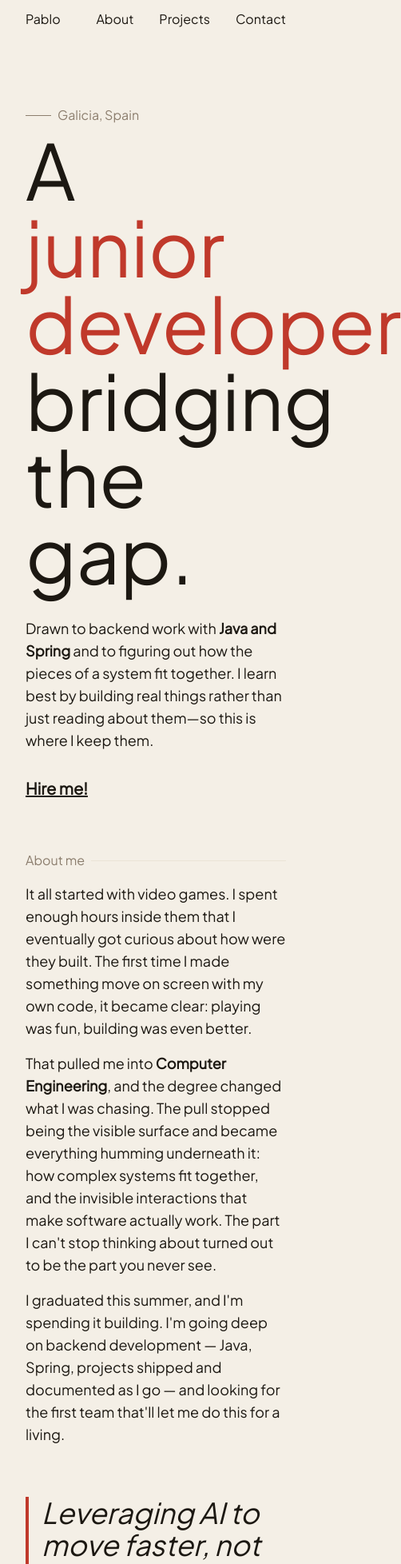
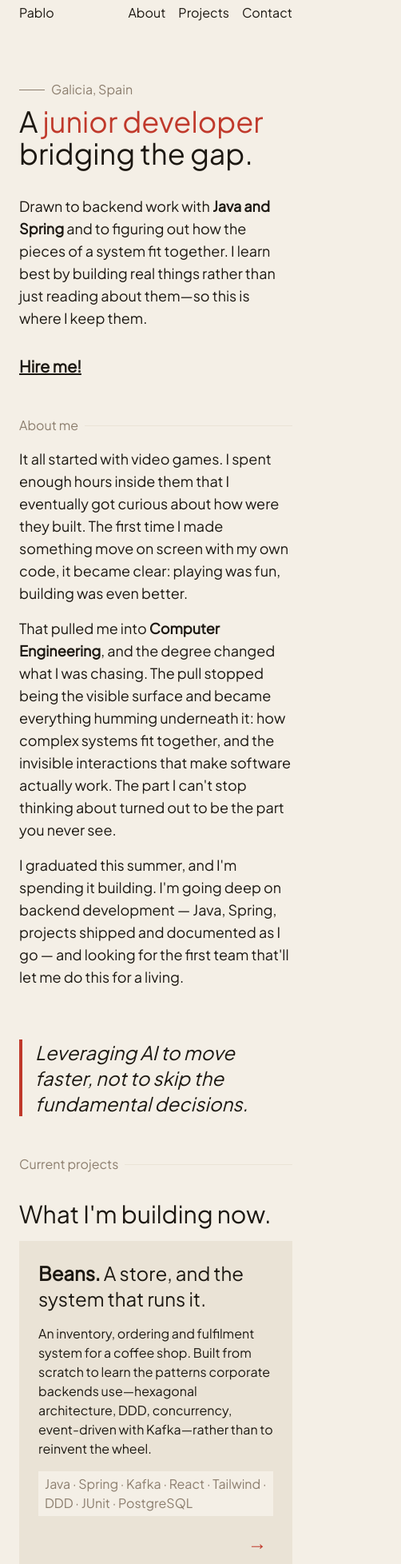
Before and after one commit to pabloquirogaotero/pablo-place, a React (Vite) app: page / in a window 390 px wide. Shown: the part 20-1976 px from the top of the page at 80% size, 502 px wide, since content can reach past the window. Built offline with nearby package versions, Linux system fonts and the light colour scheme.

Commit message:
feat: add responsiveness

```diff
--- a/src/App.tsx
+++ b/src/App.tsx
@@ -1,21 +1,21 @@
 function App() {
   return (
-    <main className="flex flex-col max-w-3xl mx-auto px-8 text-ink">
-      <header className="flex justify-between items-baseline py-8">
+    <main className="flex flex-col max-w-3xl mx-auto px-6 sm:px-8 text-ink">
+      <header className="flex flex-wrap justify-between items-baseline gap-x-4 gap-y-2 py-6 sm:py-8">
         <p>Pablo</p>
-        <nav className="flex items-baseline gap-8">
+        <nav className="flex items-baseline gap-4 sm:gap-8">
           <a href="#about" className="">About</a>
           <a href="#projects" className="">Projects</a>
           <a href="#contact" className="">Contact</a>
         </nav>
       </header>
-      <section className="pt-16">
+      <section className="pt-12 sm:pt-16">
         <div className="flex items-center gap-2">
           <span className="w-8 h-px bg-ink-light"></span>
           <p className="text-ink-light">Galicia, Spain</p>
         </div>
 
-        <h1 className="pt-2 text-8xl">
+        <h1 className="pt-2 text-4xl sm:text-6xl md:text-7xl lg:text-8xl">
           A <strong className="font-normal text-accent">junior developer</strong> bridging the gap.
         </h1>
 
@@ -26,7 +26,7 @@ function App() {
         </p>
         <a href="#contact" className="block pt-8 font-bold text-xl underline">Hire me!</a>
       </section>
-      <section id="about" className="pt-16">
+      <section id="about" className="pt-12 sm:pt-16">
         <div className="flex items-center gap-2">
           <p className="text-ink-light">About me</p>
           <span className="flex-1 h-px bg-cream-dark"></span>
@@ -34,52 +34,52 @@ function App() {
         <p className="text-lg mt-4">It all started with video games. I spent enough hours inside them that I eventually got curious about how were they built. The first time I made something move on screen with my own code, it became clear: playing was fun, building was even better.</p>
         <p className="text-lg mt-4">That pulled me into <strong>Computer Engineering</strong>, and the degree changed what I was chasing. The pull stopped being the visible surface and became everything humming underneath it: how complex systems fit together, and the invisible interactions that make software actually work. The part I can't stop thinking about turned out to be the part you never see.</p>
         <p className="text-lg mt-4">I graduated this summer, and I'm spending it building. I'm going deep on backend development — Java, Spring, projects shipped and documented as I go — and looking for the first team that'll let me do this for a living.</p>
-        <blockquote className="mt-16 border-l-4 border-accent pl-4 text-4xl italic">
+        <blockquote className="mt-16 border-l-4 border-accent pl-4 text-2xl sm:text-3xl md:text-4xl italic">
           Leveraging AI to move faster, not to skip the fundamental decisions.
         </blockquote>
       </section>
-      <section id="projects" className="pt-16">
+      <section id="projects" className="pt-12 sm:pt-16">
         <div className="flex items-center gap-2">
           <p className="text-ink-light">Current projects</p>
           <span className="flex-1 h-px bg-cream-dark"></span>
         </div>
-        <h2 className="text-4xl pt-8">What I'm building now.</h2>
-        <a href="https://github.com/pabloquirogaotero/beans" target="_blank" className="group block w-full mt-4 p-8 bg-cream-dark hover:bg-[#E0D9CE] cursor-pointer">
+        <h2 className="text-3xl sm:text-4xl pt-8">What I'm building now.</h2>
+        <a href="https://github.com/pabloquirogaotero/beans" target="_blank" className="group block w-full mt-4 p-6 sm:p-8 bg-cream-dark hover:bg-[#E0D9CE] cursor-pointer">
           <p className="text-2xl"><strong>Beans.</strong> A store, and the system that runs it.</p>
           <p className="pt-4">
             An inventory, ordering and fulfilment system for a coffee shop. Built from scratch to learn the
             patterns corporate backends use&mdash;hexagonal architecture, DDD, concurrency, event-driven with
             Kafka&mdash;rather than to reinvent the wheel.
           </p>
-          <div className="flex justify-between pt-4">
+          <div className="flex flex-col sm:flex-row sm:justify-between sm:items-center gap-4 pt-4">
             <div className="flex">
               <p className="px-2 py-1 bg-cream text-ink-light">Java · Spring · Kafka · React · Tailwind · DDD · JUnit · PostgreSQL</p>
             </div>
-            <p className="text-2xl font-bold text-accent pr-2 transition-all duration-300 group-hover:pr-0">&rarr;</p>
+            <p className="self-end sm:self-auto text-2xl font-bold text-accent pr-2 transition-all duration-300 sm:group-hover:pr-0">&rarr;</p>
           </div>
         </a>
       </section>
-      <section id="trajectory" className="pt-16">
+      <section id="trajectory" className="pt-12 sm:pt-16">
         <div className="flex items-center gap-2">
           <p className="text-ink-light">Trajectory</p>
           <span className="flex-1 h-px bg-cream-dark"></span>
         </div>
-        <h2 className="text-4xl pt-8">The journey.</h2>
-        <div className="flex py-8 border-b border-cream-dark gap-16">
+        <h2 className="text-3xl sm:text-4xl pt-8">The journey.</h2>
+        <div className="flex flex-col sm:flex-row py-8 border-b border-cream-dark gap-2 sm:gap-16">
           <p className="text-xl">2026</p>
           <div>
             <p className="text-xl">Graduated and internship at Viewnext.</p>
             <p className="pt-2">I could work on systems other people depend on. There, I could see the gap between university and production environments, and I'm spending the summer bridging it.</p>
           </div>
         </div>
-        <div className="flex py-8 border-b border-cream-dark gap-16">
+        <div className="flex flex-col sm:flex-row py-8 border-b border-cream-dark gap-2 sm:gap-16">
           <p className="text-xl">2022</p>
           <div>
             <p className="text-xl">Started Computer Engineering.</p>
             <p className="pt-2">Traded game logic for the fundamentals&mdash;algorithms, architecture, the layers I didn't know were there.</p>
           </div>
         </div>
-        <div className="flex pt-8 gap-16">
+        <div className="flex flex-col sm:flex-row pt-8 gap-2 sm:gap-16">
           <p className="text-xl">2016</p>
           <div>
             <p className="text-xl">First lines of code.</p>
@@ -87,18 +87,18 @@ function App() {
           </div>
         </div>
       </section>
-      <section id="contact" className="pt-16">
+      <section id="contact" className="pt-12 sm:pt-16">
         <div className="flex items-center gap-2">
           <p className="text-ink-light">Contact</p>
           <span className="flex-1 h-px bg-cream-dark"></span>
         </div>
-        <h2 className="text-4xl pt-8">Let's talk.</h2>
-        <div className="flex justify-between items-baseline pt-8">
-          <div className="w-1/2">
+        <h2 className="text-3xl sm:text-4xl pt-8">Let's talk.</h2>
+        <div className="flex flex-col sm:flex-row justify-between items-start sm:items-baseline gap-8 pt-8">
+          <div className="sm:w-1/2">
             <a href="mailto:hello@quirogaotero.com" className="font-bold text-xl hover:text-accent">hello@quirogaotero.com</a>
             <p className="pt-4">If you got a job offer, an interesting project, or you just want to talk, get in touch!</p>
           </div>
-          <div className="w-1/2 grid grid-cols-[auto_auto] gap-x-8 gap-y-2 justify-end">
+          <div className="sm:w-1/2 grid grid-cols-[auto_auto] gap-x-8 gap-y-2 justify-start sm:justify-end">
             <a href="https://linkedin.com/in/pablo-quiroga-otero" target="_blank" className="contents">
               <span className="text-sm text-ink-light text-right">LINKEDIN</span>
               <span className="text-sm text-right">Pablo Quiroga Otero</span>
@@ -114,7 +114,7 @@ function App() {
           </div>
         </div>
       </section>
-      <footer className="flex justify-between items-baseline pt-16 pb-8">
+      <footer className="flex justify-between items-baseline pt-12 sm:pt-16 pb-8">
         <p>Pablo</p>
         <p>&copy; { new Date().getFullYear() } · Galicia</p>
       </footer>
```
